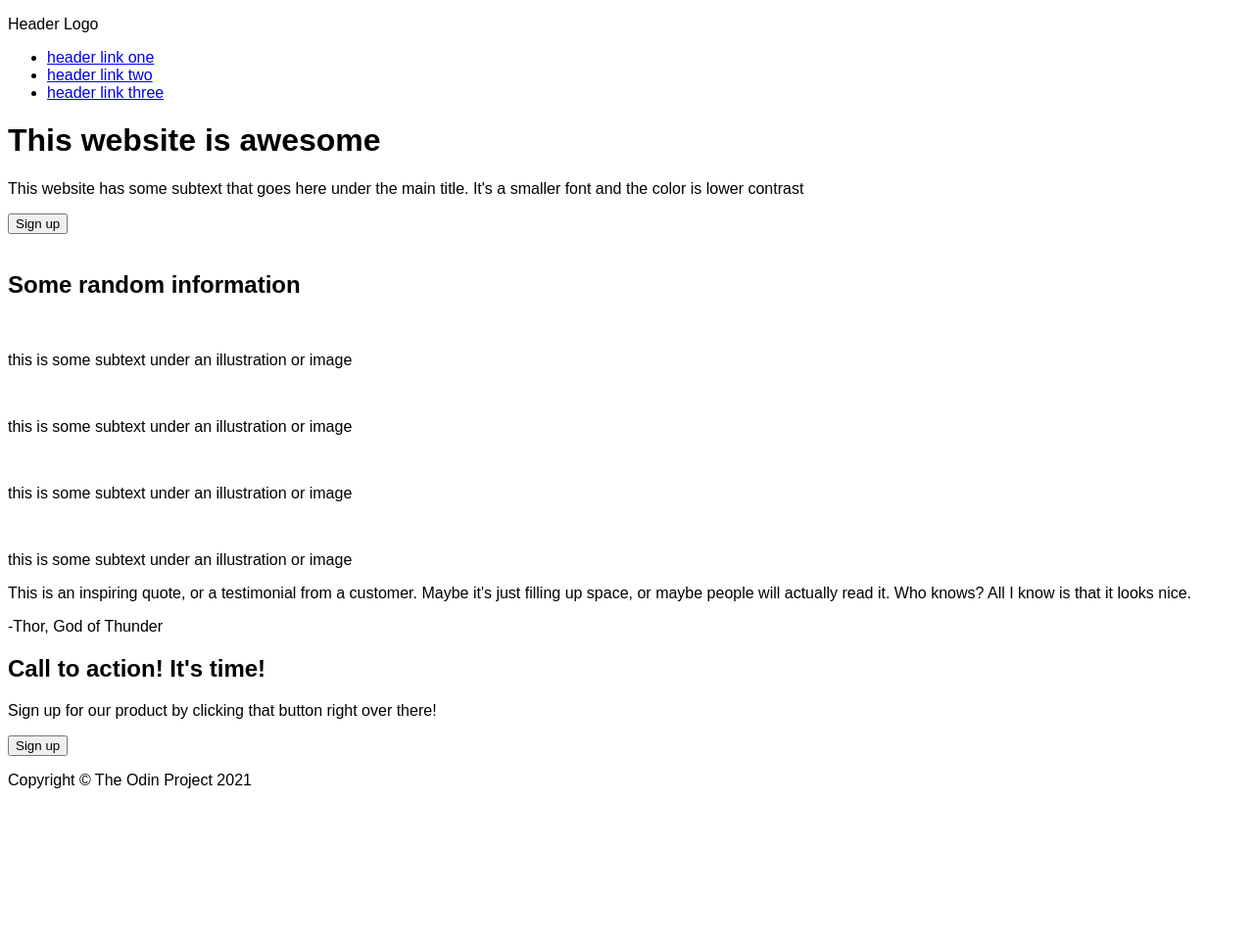
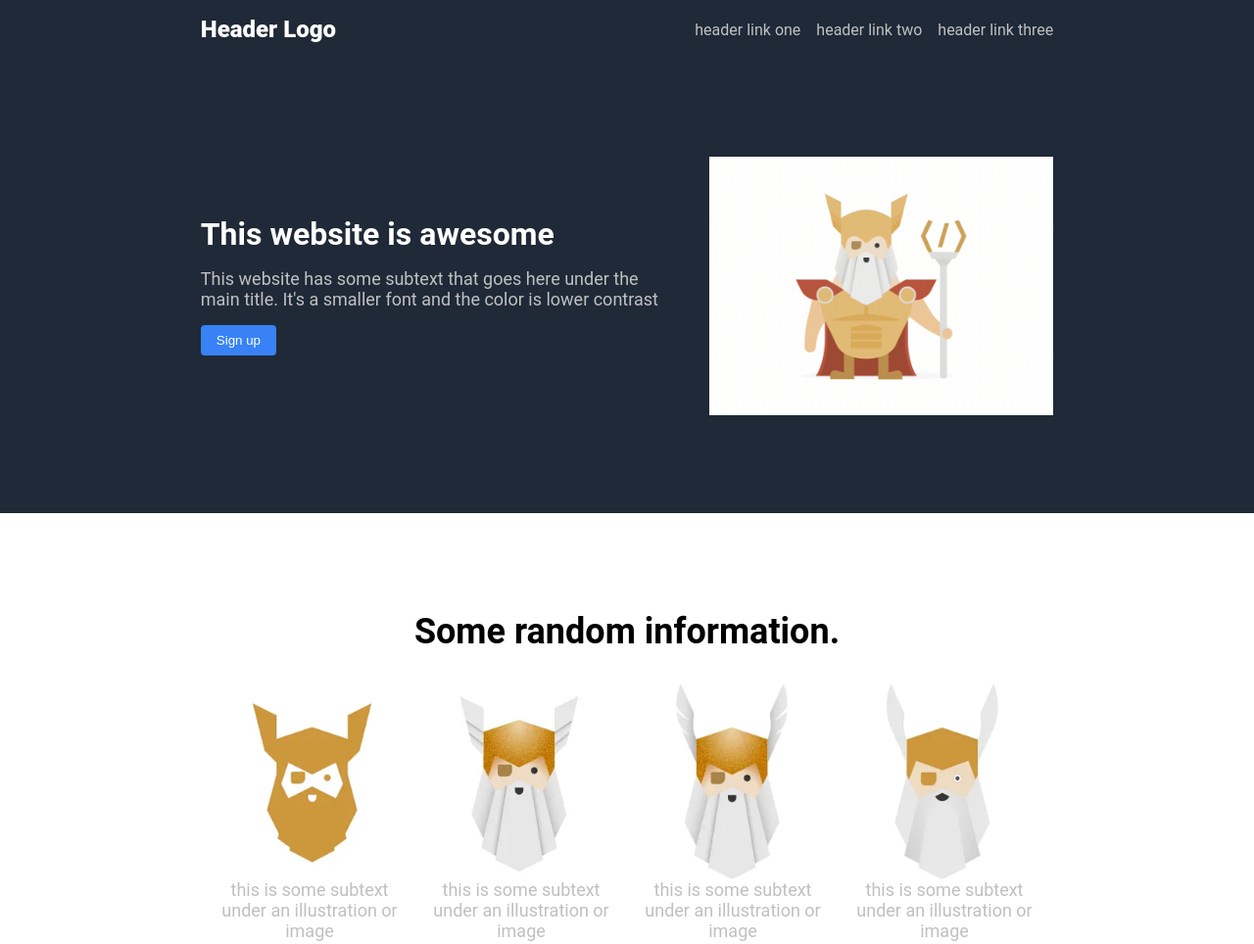
Before and after one commit to Ilannahaimenis19/Landing-Page, a plain HTML site: page index.html in a window 1280 px wide. Shown: the top 964 px of the page at 98% size. Before the commit the page ends 822 px from the top, so only its background shows below. Drawn offline with Linux system fonts and the light colour scheme.

Commit message:
Add images and apply css style

```diff
--- a/index.html
+++ b/index.html
@@ -16,43 +16,43 @@
      </ul>
     </div>
     <div class="section hero">
-        <div>
+        <div class="cta">
             <h1>This website is awesome</h1>
             <p>This website has some subtext that goes here under the main title. It's a smaller font and the color is lower contrast</p>
             <button>Sign up</button>
         </div>
-        <img src="" alt="">
+        <img class="hero-image" src="images/odin-project.gif" alt="odin-project gift">
     </div>
     <div class="section">
-        <h2>Some random information</h2>
+        <h2>Some random information.</h2>
         <div class="cards-wrapper">
             <div class="card">
-                <img src="" alt="">
+                <img src="images/odin1.png" alt="">
                 <p>this is some subtext under an illustration or image</p>
             </div>
             <div class="card">
-                <img src="" alt="">
+                <img src="images/odin4.png" alt="">
                 <p>this is some subtext under an illustration or image</p>
             </div>
             <div class="card">
-                <img src="" alt="">
+                <img src="images/odin2.png" alt="">
                 <p>this is some subtext under an illustration or image</p>
             </div>
             <div class="card">
-                <img src="" alt="">
+                <img src="images/odin3.png" alt="">
                 <p>this is some subtext under an illustration or image</p>
             </div>
         </div>
     </div>
     <div class="section gray">
-        <p>This is an inspiring quote, or a testimonial from a customer. Maybe it's just filling up space, or maybe people will actually read it. Who knows? All I know is that it looks nice.</p>
-        <p>-Thor, God of Thunder</p>
+        <p class="quote">This is an inspiring quote, or a testimonial from a customer. Maybe it's just filling up space, or maybe people will actually read it. Who knows? All I know is that it looks nice.</p>
+        <p class="author">-Thor, God of Thunder</p>
     </div>
     <div class="section">
         <div class="blue-container">
-            <div>
-            <h2>Call to action! It's time!</h2>
-            <p>Sign up for our product by clicking that button right over there!</p>
+            <div class="cta">
+            <h3>Call to action! It's time!</h3>
+            <p class="white">Sign up for our product by clicking that button right over there!</p>
             </div>
             <button>Sign up</button>
         </div>
--- a/style.css
+++ b/style.css
@@ -1,3 +1,151 @@
 body {
-    font-family:Arial, Helvetica, sans-serif
+    font-family: Roboto, system-ui, -apple-system, BlinkMacSystemFont, 'Segoe UI', Oxygen, Ubuntu, Cantarell, 'Open Sans', 'Helvetica Neue', sans-serif;
+    padding: 0;
+    margin: 0;
 }
+
+.nav {
+    display: flex;
+    justify-content: space-between;
+    padding: 16px 16vw;
+    align-items: center;
+    background-color: #1f2937;
+}
+
+.logo {
+    font-size: 24px;
+    font-weight: 800;
+    color: white;
+}
+
+ul {
+    list-style: none;
+    display: flex;
+    gap: 16px;
+    padding: 0;
+    margin: 0;
+}
+
+a {
+    text-decoration: none;
+    color: #c0c0c2;
+}
+
+p {
+    margin: 0;
+    padding: 0;
+    font-size: 18px;
+    color: #c0c0c2;
+}
+
+.section {
+    padding: 100px 16vw;
+    text-align: center;
+}
+
+.section.hero {
+    background-color: #1f2937;
+    display: flex;
+    gap: 32px;
+    color: white;
+    align-items: center;
+    flex-wrap: wrap;
+}
+
+.hero img {
+    width: 300px;
+    flex: 1 1 auto;
+}
+
+.cta {
+    display: flex;
+    flex-direction: column;
+    align-items: flex-start;
+    text-align: start;
+    flex: 1 1 50%;
+}
+
+h1 {
+ margin: 0 0 16px 0;
+}
+
+button {
+    background-color: #3882f6;
+    color: white;
+    padding: 8px 16px;
+    border: none;
+    border-radius: 4px;
+    margin-top: 16px;
+}
+
+h2 {
+    font-size: 36px;
+    margin: 0 0 32px 0;
+}
+
+.cards-wrapper {
+    display: flex;
+    gap: 16px;
+    flex-wrap: wrap;
+    align-content: center;
+    justify-content: center;
+}
+
+.card img {
+    width: 200px;
+}
+
+.card {
+    display: flex;
+    flex-direction: column;
+    flex: 0 1 200px
+}
+
+.section.gray {
+    background-color: #e5e7eb;
+    padding: 100px 16vw;
+}
+
+.quote {
+    font-style: italic;
+    font-size: 36px;
+    font-weight: 100;
+    text-align: start;
+    margin-bottom: 16px;
+}
+
+.author {
+    color: #1f2937;
+    text-align: end;
+}
+
+.blue-container {
+    background-color: #3882f6;
+    padding: 24px 120px;
+    display: flex;
+    flex-wrap: wrap;
+    justify-content: space-between;
+    align-items: center;
+    color: white;
+    border-radius: 8px;
+}
+
+.blue-container button {
+    border: 1px solid white;;
+    flex-shrink: 0;
+    margin: 0;
+}
+
+h3 {
+    margin: 0 0 8px 0;
+}
+
+.footer {
+    background-color: #1f2937;
+    padding: 36px 16vw;
+    text-align: center;
+}
+
+.white {
+    color: white;
+}
```
Also changed, not shown: images/odin1.png (added), images/odin2.png (added), images/odin3.png (added), images/odin4.png (added).
